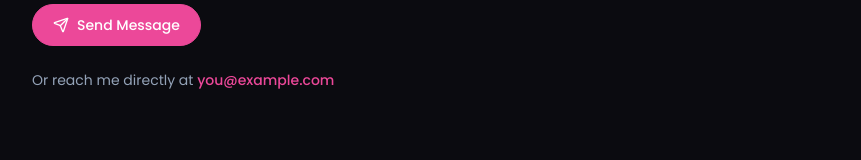
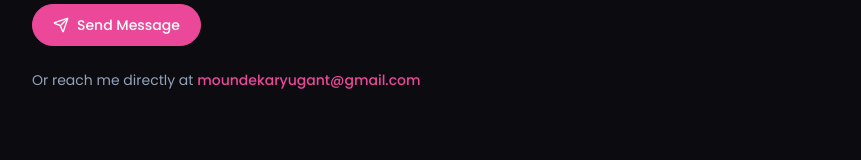
Before and after one commit to YugantMoundekar/portfolio-website, a React (Vite) app in the folder portfolio/: page / in a window 1280 px wide. Shown: the part 1117-1277 px from the top of the page, without its empty margins (64-925 px from the left). Built offline with nearby package versions, Linux system fonts and the light colour scheme.

Commit message:
Add real email address

```diff
--- a/portfolio/src/data/content.js
+++ b/portfolio/src/data/content.js
@@ -16,7 +16,7 @@ export const profile = {
   socials: [
     { label: 'GitHub', url: 'https://github.com/YugantMoundekar' },
     { label: 'LinkedIn', url: 'https://www.linkedin.com/in/yugantmoundekar' },
-    { label: 'Email', url: 'mailto:you@example.com' },
+    { label: 'Email', url: 'mailto:moundekaryugant@gmail.com' },
   ],
 }
 
```
